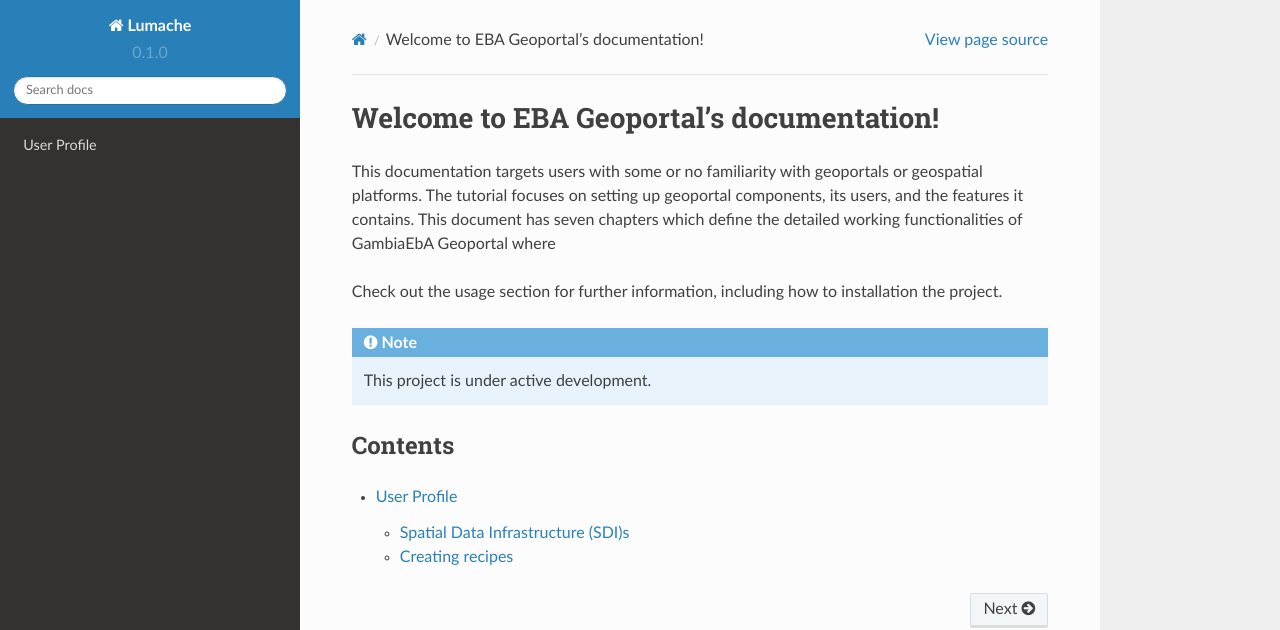
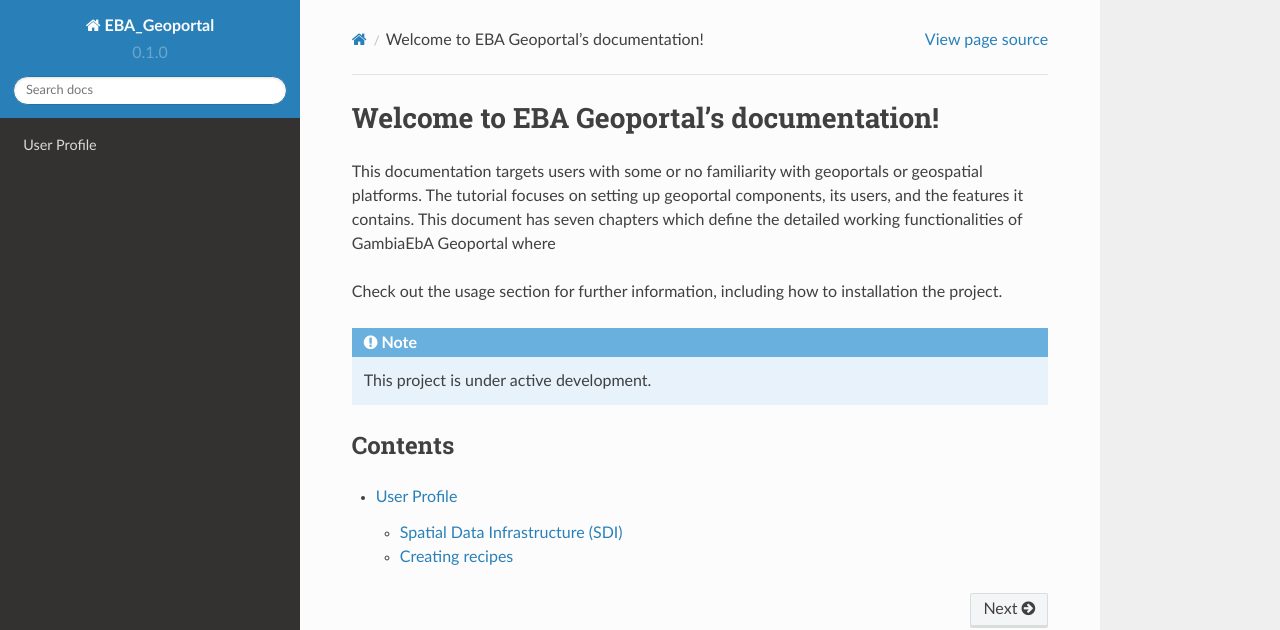
Before and after one commit to anjogu/ebageoportal-tutorial, a Sphinx documentation site: the page built from docs/source/index.rst, in a window 1280 px wide. Shown: the top 630 px of the page. Built offline with Sphinx 7.4.7 and the Read the Docs theme 2.0.0, drawn with Linux system fonts in a browser that asks for light colours.

Commit message:
chapter1 and 2 update

```diff
--- a/docs/source/User profile.rst
+++ b/docs/source/User profile.rst
@@ -3,7 +3,7 @@ User Profile
 
 .. _Spatial Data Infrastructure (SDI):
 
-Spatial Data Infrastructure (SDI)s
+Spatial Data Infrastructure (SDI)
 ------------
 
 To use Lumache, first install it using pip:
--- a/docs/source/conf.py
+++ b/docs/source/conf.py
@@ -2,7 +2,7 @@
 
 # -- Project information
 
-project = 'Lumache'
+project = 'EBA_Geoportal'
 copyright = '2021, Graziella'
 author = 'Graziella'
 
```
